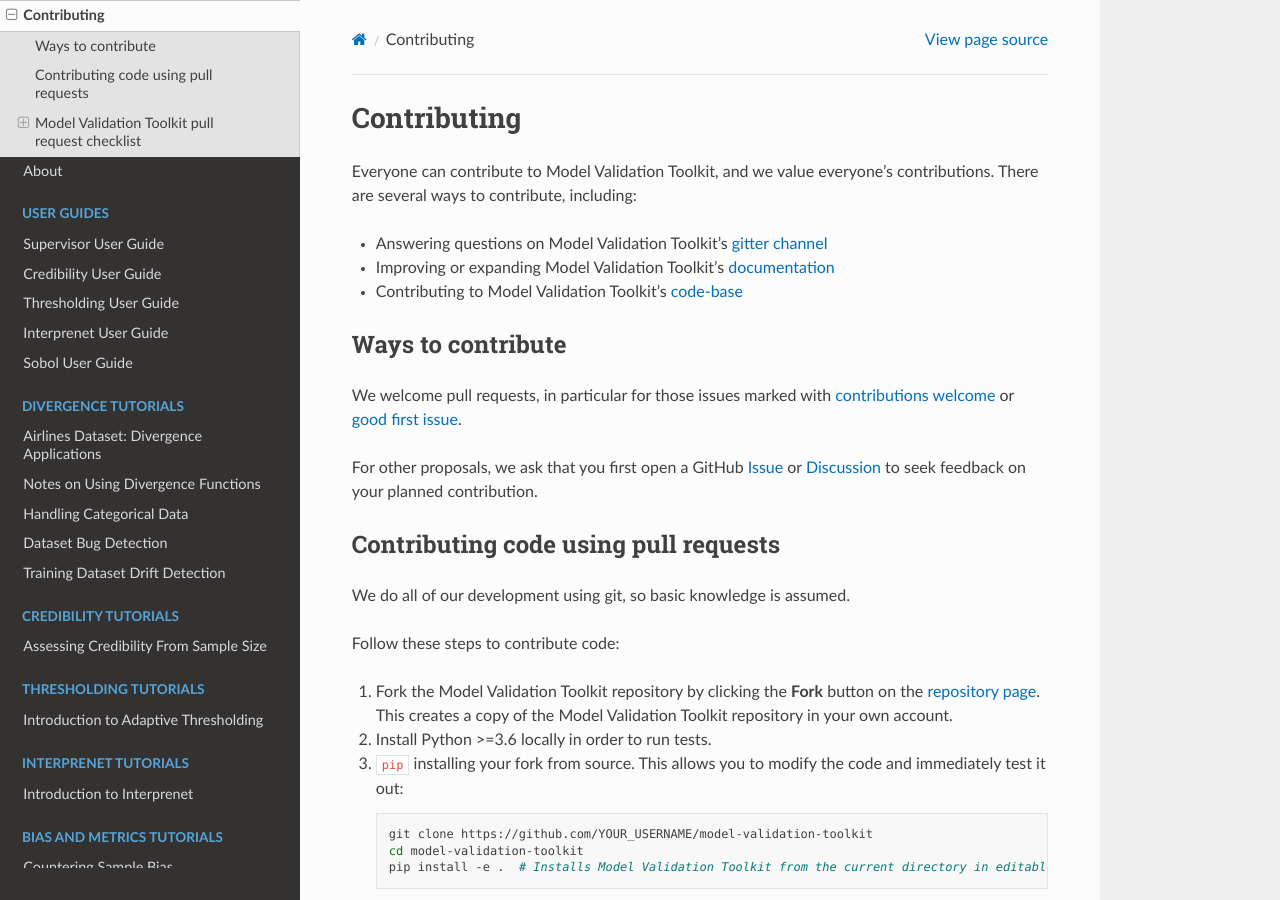
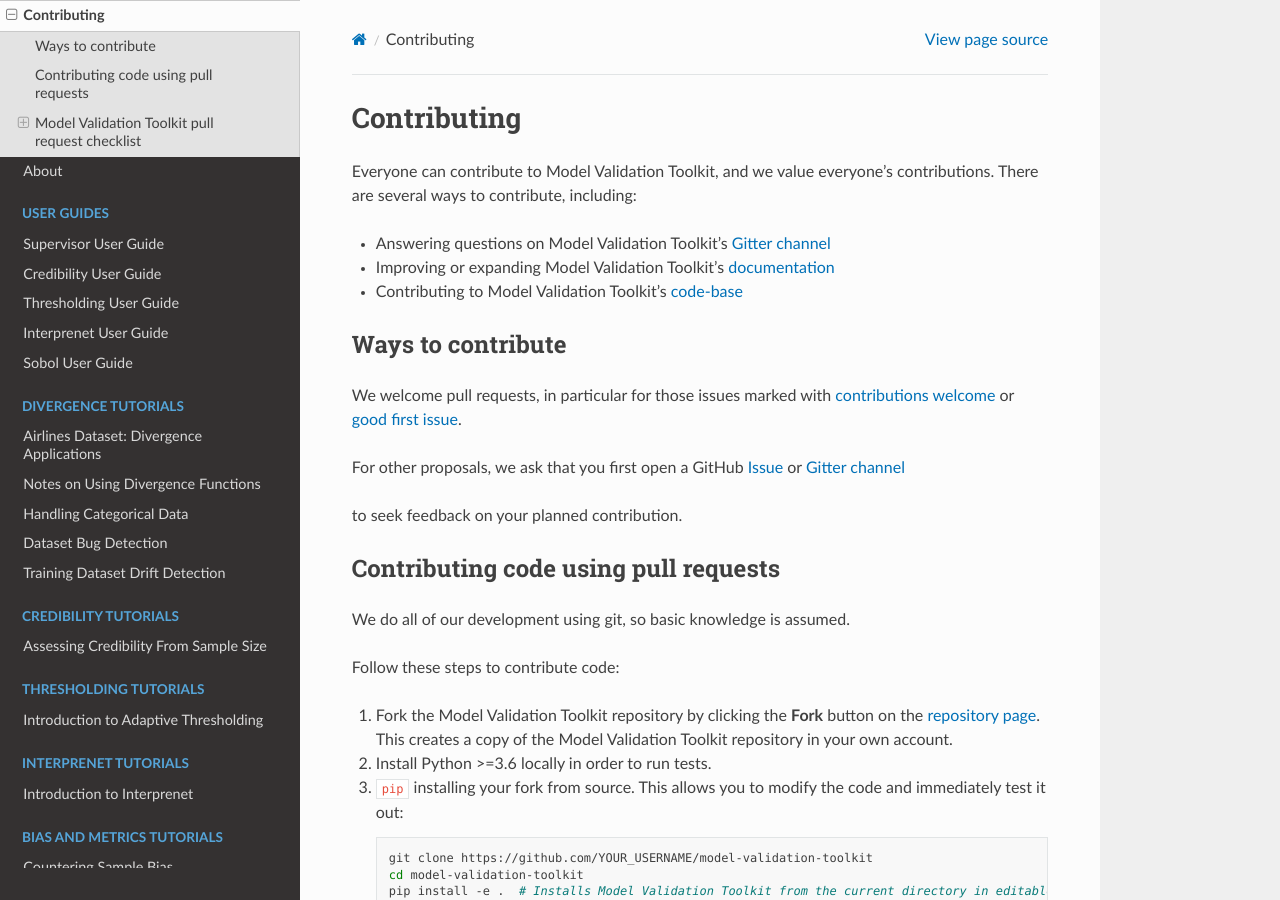
Before and after one commit to FINRAOS/model-validation-toolkit, a Sphinx documentation site: the page built from docs/contributing.md, in a window 1280 px wide and 900 px high. Built offline with Sphinx 7.4.7 and the Read the Docs theme 2.0.0, drawn with Linux system fonts in a browser that asks for light colours.

Commit message:
fix more links

```diff
--- a/docs/contributing.md
+++ b/docs/contributing.md
@@ -6,7 +6,7 @@
 ways to contribute, including:
 
 
-- Answering questions on Model Validation Toolkit's [gitter channel](https://gitter.im/FINRAOS/model-validation-toolkit)
+- Answering questions on Model Validation Toolkit's [Gitter channel](https://gitter.im/FINRAOS/model-validation-toolkit)
 - Improving or expanding Model Validation Toolkit's [documentation](https://finraos.github.io/model-validation-toolkit/docs/html/index.html)
 - Contributing to Model Validation Toolkit's [code-base](https://github.com/FINRAOS/model-validation-toolkit/)
 
@@ -18,7 +18,8 @@
 
 For other proposals, we ask that you first open a GitHub
 [Issue](https://github.com/FINRAOS/model-validation-toolkit/issues/new/choose) or
-[Discussion](https://github.com/FINRAOS/model-validation-toolkit/discussions)
+[Gitter channel](https://gitter.im/FINRAOS/model-validation-toolkit)
+
 to seek feedback on your planned contribution.
 
 ## Contributing code using pull requests
--- a/docs/supervisor_user_guide.rst
+++ b/docs/supervisor_user_guide.rst
@@ -324,8 +324,8 @@
     * :meth:`calc_tv` for Total variation
 
 Variational estimation is only applicable for numerically encoded data, and was
-found to work poorly for `one hot encoded categorical data with large numbers
-of categories <notebooks/divergence/Airlines>`_.
+found to work poorly for :doc:`one hot encoded categorical data with large numbers
+of categories <notebooks/divergence/Airlines>`.
 
 Hybrid Estimation
 ==================================
```
